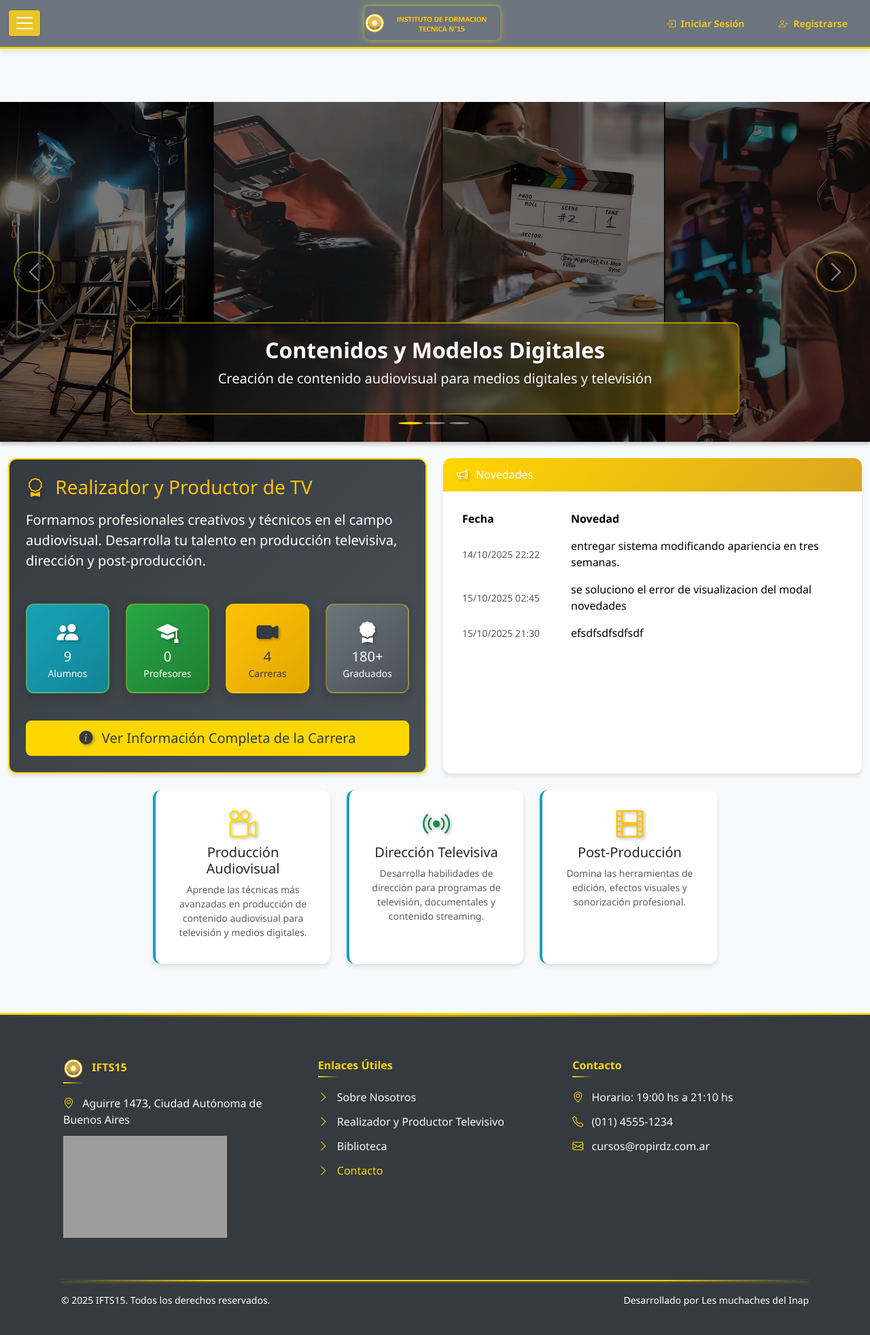
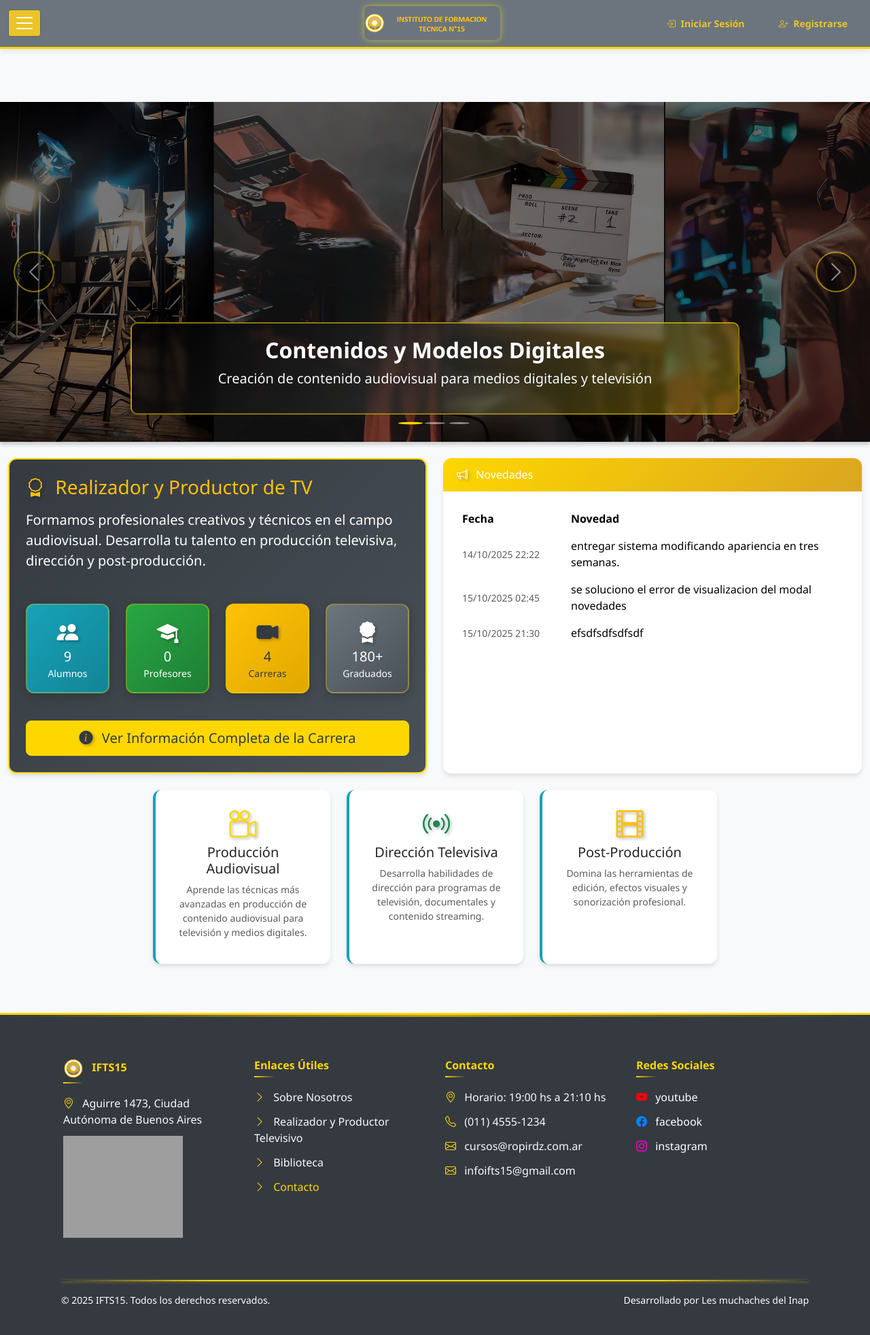
Before and after one commit to LosMuchachosDelInap/Ifts15, a PHP site: page /Mis_Proyectos/ in a window 1280 px wide. Shown: the whole page at 68% size. Run offline with PHP 8.4, Linux system fonts and the light colour scheme; data comes from the database, SQL or seed files in the repository; data that the repository does not hold is empty; grey boxes are pictures that could not be loaded.

Commit message:
se agregaron al footer las redes sociales

```diff
--- a/src/Css/footerCss.css
+++ b/src/Css/footerCss.css
@@ -44,9 +44,9 @@ footer hr {
     border-color: #495057;
 }
 
-footer .bi {
+/*footer .bi {
     color: #ffd700;
-}
+}*/
 
 footer p.small {
     line-height: 1.6;
@@ -108,7 +108,7 @@ footer hr {
 }
 
 footer .bi {
-    color: #FFD700 !important;
+  /*  color: #FFD700 !important;*/
     margin-right: 8px !important;
 }
 
--- a/src/Template/footer.php
+++ b/src/Template/footer.php
@@ -2,7 +2,8 @@
 <footer class="bg-dark text-white mt-5" style="background: #343a40 !important; padding: 30px 0 20px 0 !important; display: block !important; visibility: visible !important;">
     <div class="container py-4" style="background: #343a40 !important;">
         <div class="row" style="background: #343a40 !important; display: flex; align-items: stretch;">
-            <div class="col-md-4 mb-3" style="background: #343a40 !important; padding: 15px !important; display: flex; flex-direction: column;">
+            <!--Maps-->
+            <div class="col-md-3 mb-3" style="background: #343a40 !important; padding: 15px !important; display: flex; flex-direction: column;">
                 <h6 style="color: #FFD700 !important;">
                     <img src="/src/Public/images/logo_solo_circulo.png" alt="Logo IFTS15" style="height: 28px;vertical-align:middle;margin-right:8px;"> IFTS15
                 </h6>
@@ -18,7 +19,8 @@
                     </li>
                 </ul>
             </div>
-            <div class="col-md-4 mb-3" style="background: #343a40 !important; padding: 15px !important; display: flex; flex-direction: column;">
+            <!--Enlaces utiles-->
+            <div class="col-md-3 mb-3" style="background: #343a40 !important; padding: 15px !important; display: flex; flex-direction: column;">
                 <h6 style="color: #FFD700 !important;">Enlaces Útiles</h6>
                 <ul class="list-unstyled" style="flex-grow: 1;">
                     <li><a href="/src/Controllers/viewController.php?view=pagina_en_construccion" class="text-light text-decoration-none">
@@ -35,7 +37,8 @@
                         </a></li>
                 </ul>
             </div>
-            <div class="col-md-4 mb-3" style="background: #343a40 !important; padding: 15px !important; display: flex; flex-direction: column;">
+            <!--Contacto-->
+            <div class="col-md-3 mb-3" style="background: #343a40 !important; padding: 15px !important; display: flex; flex-direction: column;">
                 <h6 style="color: #FFD700 !important;">Contacto</h6>
                 <ul class="list-unstyled" style="flex-grow: 1;">
                     <li class="text-light text-decoration-none">
@@ -49,6 +52,28 @@
                     <li class="text-light text-decoration-none">
                         <i class="bi bi-envelope" style="color: #FFD700;"></i>
                         cursos@ropirdz.com.ar
+                    </li>
+                      <li class="text-light text-decoration-none">
+                        <i class="bi bi-envelope" style="color: #FFD700;"></i>
+                        infoifts15@gmail.com
+                    </li>
+                </ul>
+            </div>
+            <!--Redes sociales-->
+            <div class="col-md-3 mb-3" style="background: #343a40 !important; padding: 15px !important; display: flex; flex-direction: column;">
+                <h6 style="color: #FFD700 !important;">Redes Sociales</h6>
+                <ul class="list-unstyled" style="flex-grow: 1;">
+                    <li class="text-light text-decoration-none">
+                        <i class="bi bi-youtube" style="color: #ff0008ff;"></i>
+                        <a href="https://www.youtube.com/@iftsn15">youtube</a><br>
+                    </li>
+                    <li class="text-light text-decoration-none">
+                        <i class="bi bi-facebook" style="color: #0084ffff;"></i>
+                        <a href="facebook.com/15ifts">facebook</a><br>
+                    </li>
+                    <li class="text-light text-decoration-none">
+                        <i class="bi bi-instagram" style="color: #ff00d0ff;"></i>
+                        <a href="instagram.com/iftsn15">instagram</a>
                     </li>
                 </ul>
             </div>
```
